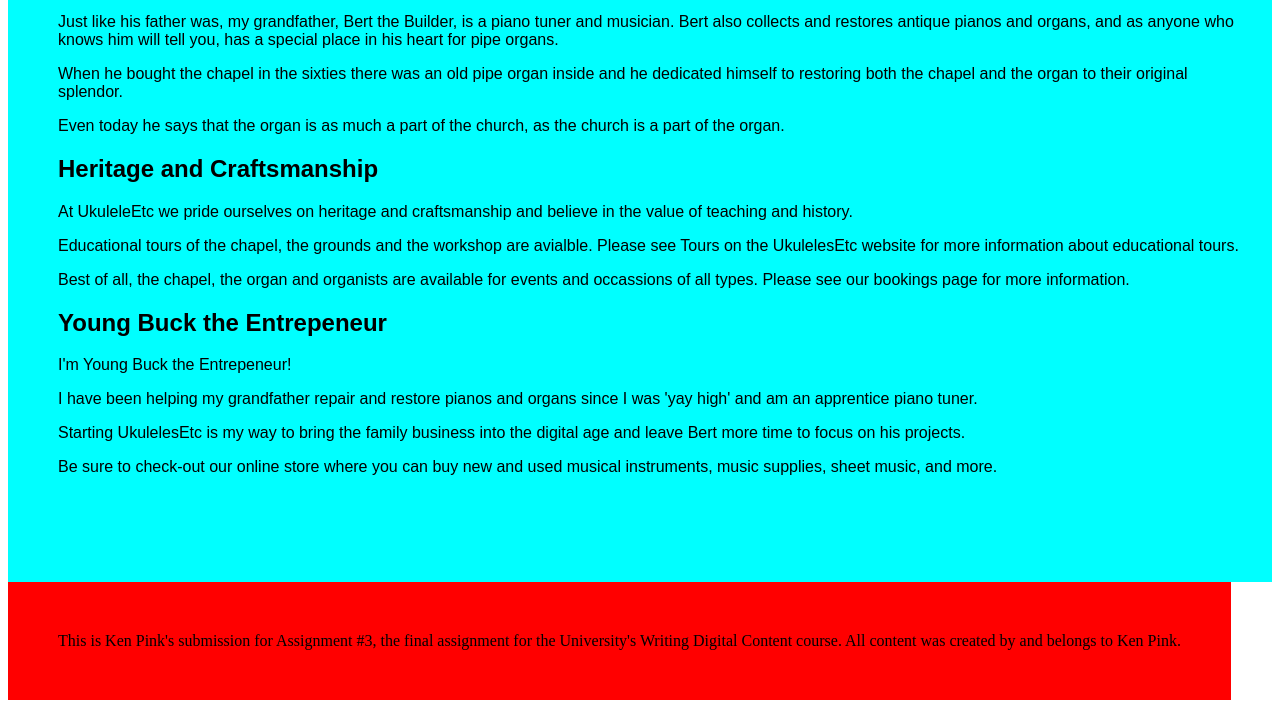
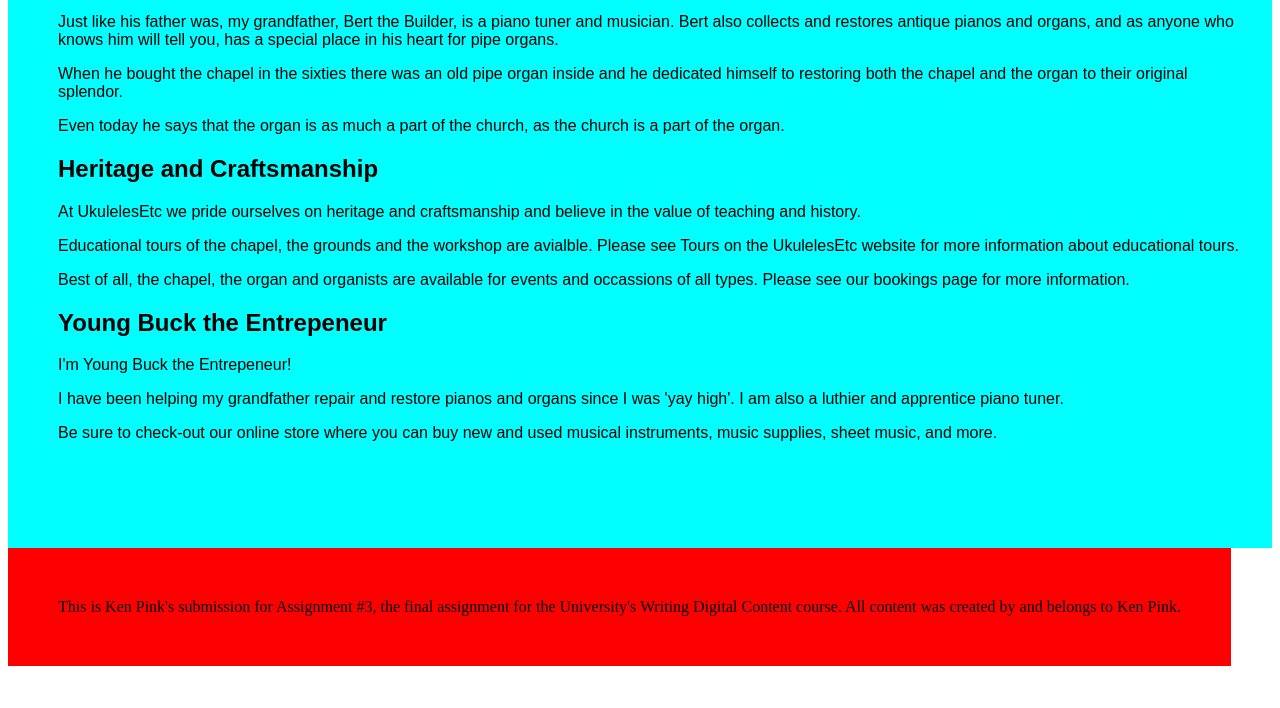
Before and after one commit to kenPortfolio/ukulelesEtc, a plain HTML site: page index.html in a window 1280 px wide. Shown: the part 1785-2493 px from the top of the page. After the commit the page ends 2459 px from the top, so only its background shows below. Drawn offline with Linux system fonts and the light colour scheme.

Commit message:
more editing

```diff
--- a/index.html
+++ b/index.html
@@ -63,7 +63,7 @@
             <figure>
                 <img src="https://upload.wikimedia.org/wikipedia/commons/c/ce/Andr%C3%A9_Studencki_pianost%C3%A4mmare-1987.jpg"
                     alt="Man repairing organ." width="400px">
-                <figcaption>Bert the Builder tuning a piano</figcaption>
+                <figcaption>Bert the Builder tuning a piano.</figcaption>
             </figure>
             <p>Just like his father was, my grandfather, Bert the Builder, is a piano tuner and musician. Bert also
                 collects and restores antique pianos and organs, and as anyone who knows him will tell you, has a
@@ -73,7 +73,7 @@
             <p>Even today he says that the organ is as much a part of the church, as the church is a part of the
                 organ.</p>
             <h2>Heritage and Craftsmanship</h2>
-            <p>At UkuleleEtc we pride ourselves on heritage and craftsmanship and believe in the value of teaching and
+            <p>At UkulelesEtc we pride ourselves on heritage and craftsmanship and believe in the value of teaching and
                 history.</p>
             <p>Educational tours of the chapel, the grounds and the workshop are avialble. Please see Tours on the UkulelesEtc website for more information about educational tours.</p>
             <p>Best of all, the chapel, the organ and organists are available for events and occassions of all types.
@@ -81,9 +81,7 @@
             <h2>Young Buck the Entrepeneur</h2>
             <p>I'm Young Buck the Entrepeneur!</p>
             <p>I have been helping my grandfather repair and restore pianos and organs since I was 'yay
-                high' and am an apprentice piano tuner.</p>
-            <p>Starting UkulelesEtc is my way to bring the family business into the digital age and leave Bert more time
-                to focus on his projects.</p>
+                high'. I am also a luthier and apprentice piano tuner.</p>
             <p>Be sure to check-out our online store where you can buy new and used musical instruments, music supplies,
                 sheet music, and more.</p>
         </div>
```
